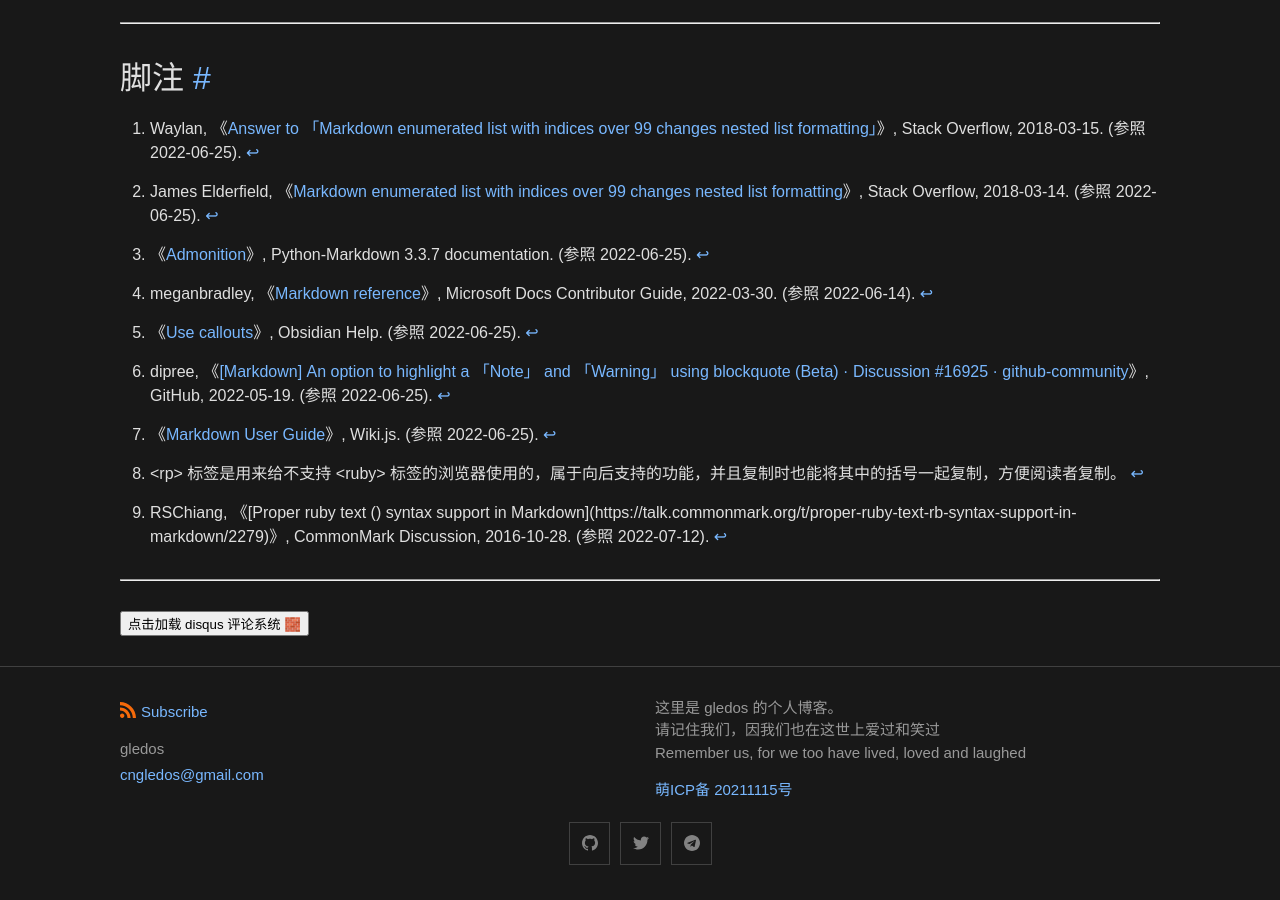
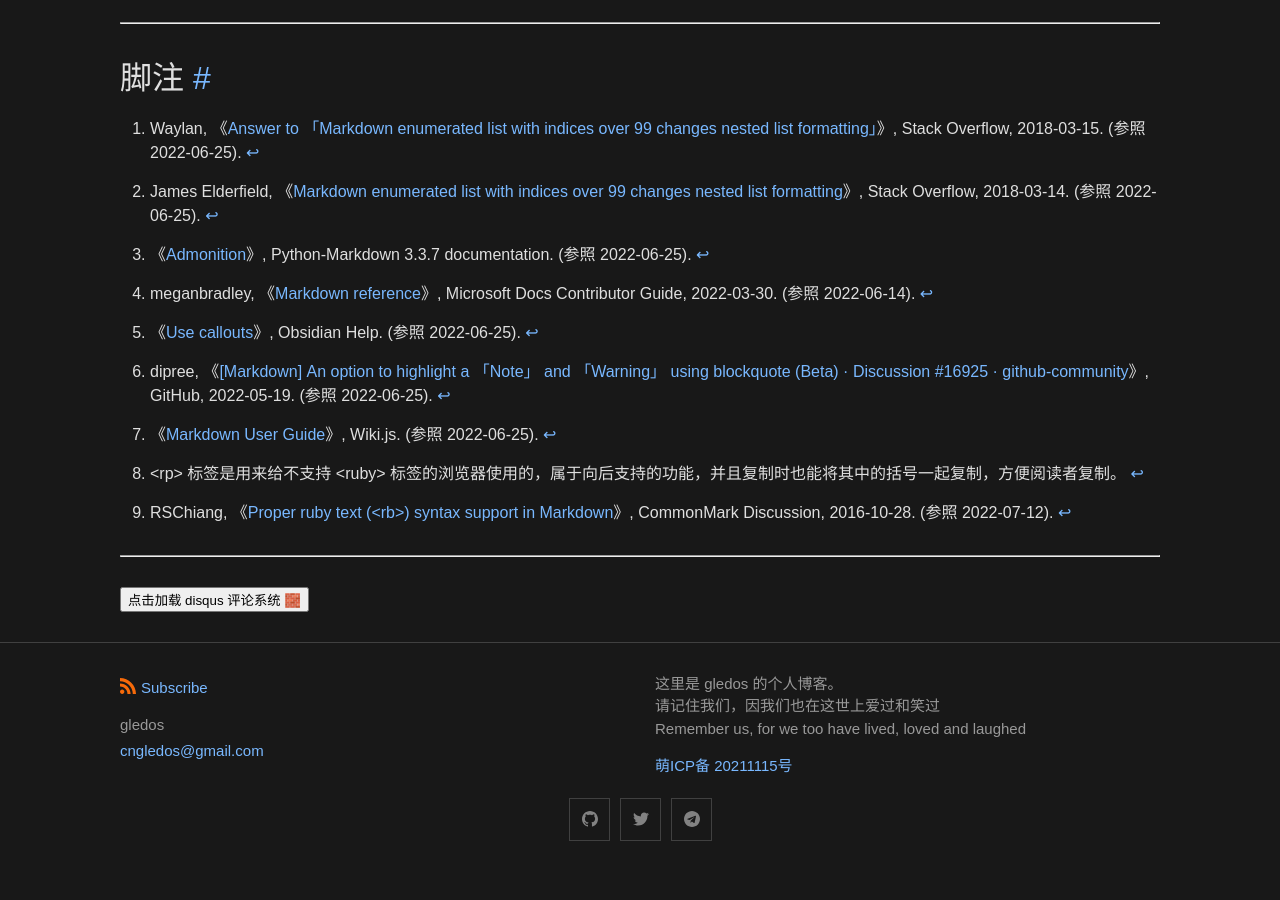
Before and after one commit to gledos/gledos.github.io, a Jekyll site: the page built from _posts/2022-06-23-specially-markdown.markdown, in a window 1280 px wide and 900 px high, scrolled down 8471 px. Built offline with Jekyll 4.4.1, drawn with Linux system fonts in a browser that asks for light colours; after the commit the page ends 9347 px from its top, so only the background shows below that; some of the changed lines change nothing that is shown; some of the changed text lies outside the part shown.

Commit message:
细节修复

```diff
--- a/_posts/2022-06-23-specially-markdown.markdown
+++ b/_posts/2022-06-23-specially-markdown.markdown
@@ -241,7 +241,7 @@
 
 不过很明显，这种写法并不在欧美流行，自然大部分社交网站都不支持这种写法，从而使支持音标的网站一直很少见。标记语言也主要考虑的是字母语言，对 CJK 文字以及其排版都没有太关注，自然不会有关于音标的语法标记。
 
-不过还是有许多需要音标的 Markdown 用户，开发了音标功能，不过因为缺少共识，语法标记差异非常大。
+不过还是有许多需要音标的 Markdown 用户，开发了音标功能，但因缺少共识，所以语法标记差异非常大。
 
 下面是总览表格：
 
@@ -263,7 +263,7 @@
 
 虽然有许多人探索音标，不过大多人气不高，或者缺乏后续维护，即使是在论坛的讨论，六年过去依然没有达成某种共识。[^2279]
 
-[^2279]: RSChiang, 《[Proper ruby text (<rb>) syntax support in Markdown](https://talk.commonmark.org/t/proper-ruby-text-rb-syntax-support-in-markdown/2279)》, CommonMark Discussion, 2016-10-28. (参照 2022-07-12).
+[^2279]: RSChiang, 《[Proper ruby text (\<rb>) syntax support in Markdown](https://talk.commonmark.org/t/proper-ruby-text-rb-syntax-support-in-markdown/2279)》, CommonMark Discussion, 2016-10-28. (参照 2022-07-12).
 
 ### 关于音标的同义词
 
@@ -324,7 +324,7 @@
     | `{漢字}(かんじ)`     | `<p><ruby>漢字<rt>かんじ</rt></ruby></p>`          | <p><ruby>漢字<rt>かんじ</rt></ruby></p>          |
     | `{漢}(かん){字}(じ)` | `<p><ruby>漢<rt>かん</rt>字<rt>じ</rt></ruby></p>` | <p><ruby>漢<rt>かん</rt>字<rt>じ</rt></ruby></p> |
 
-+   [lostandfound/markdown-it-ruby][] 是 markdown-it 解析器的插件，被 Obsidian 的插件 [Markdown Furigana][MFOP] 使用。
++   [lostandfound/markdown-it-ruby][] 是 markdown-it 解析器的插件，被 Obsidian 的插件 [Markdown Furigana][MFOP] 和 HackMD 使用。
 
     [lostandfound/markdown-it-ruby]: https://github.com/steven-kraft/obsidian-markdown-furigana
     [MFOP]: https://github.com/steven-kraft/obsidian-markdown-furigana
```
